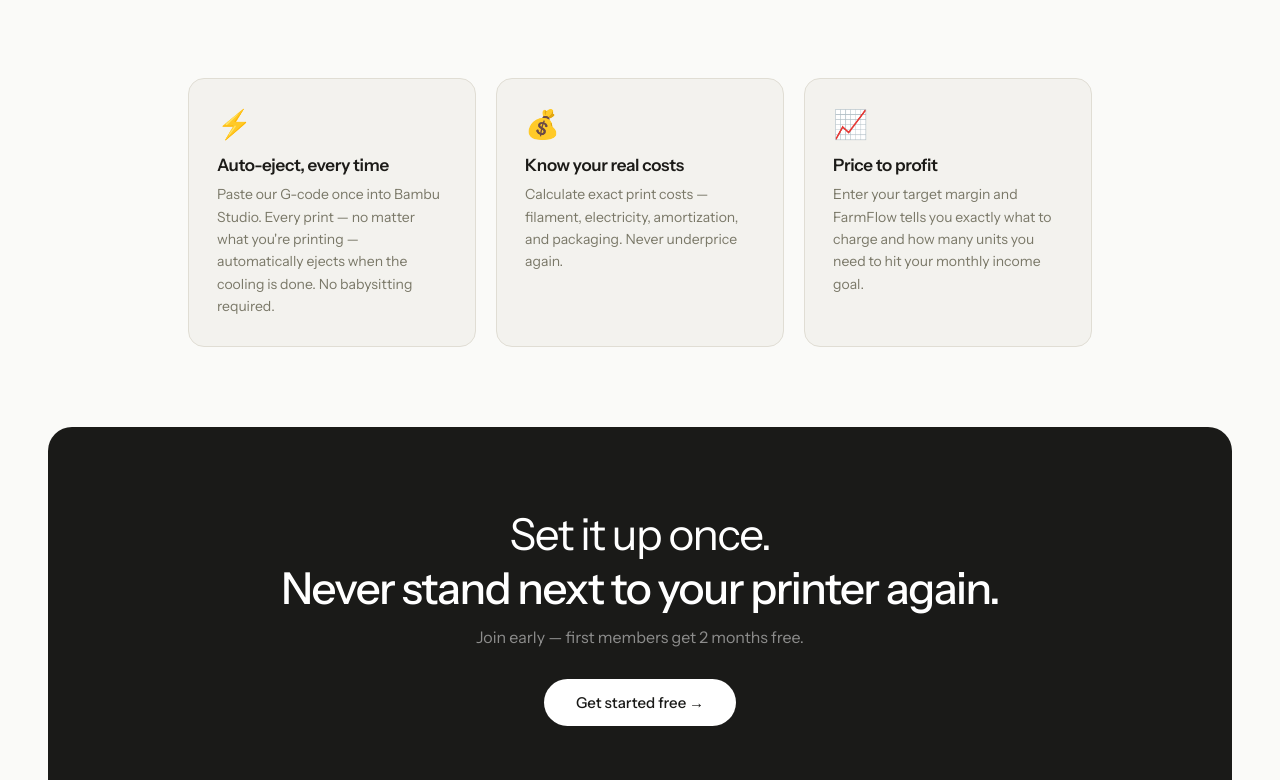
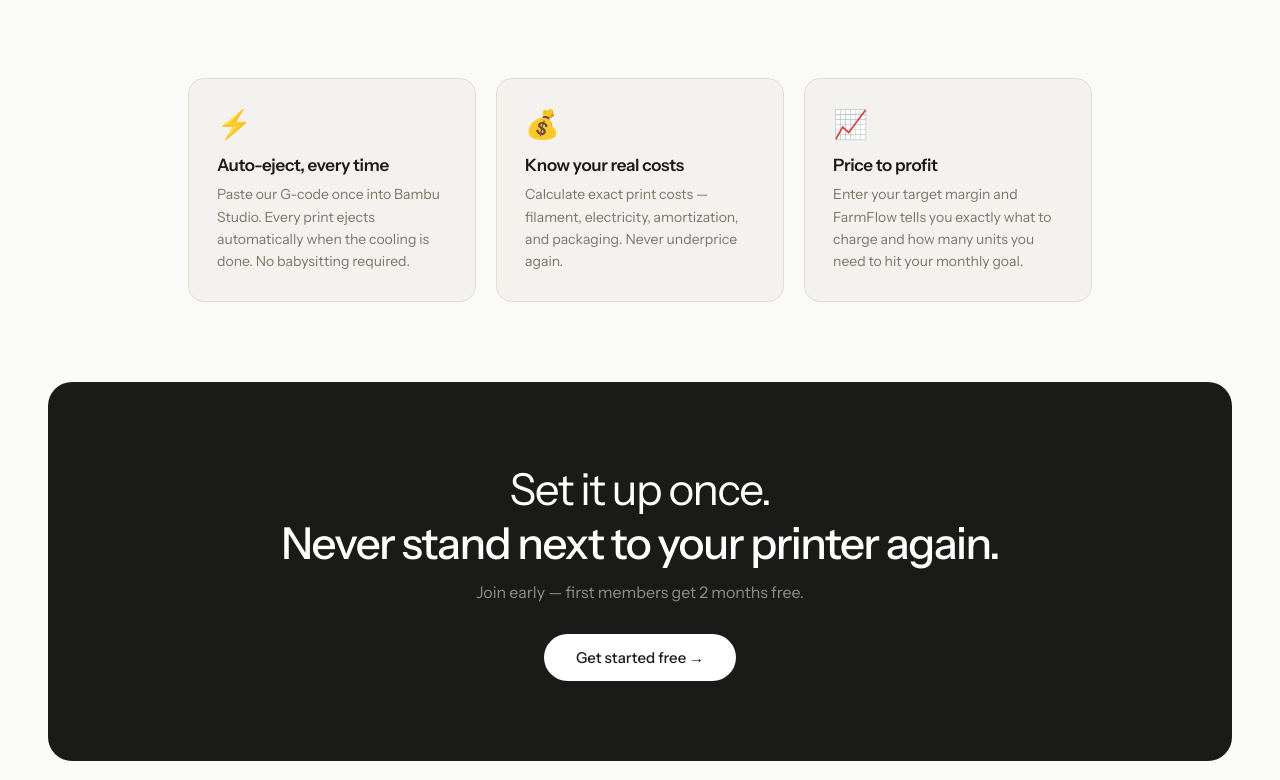
Before and after one commit to Zeljko012/farmflow, a React (Vite) app: page / in a window 1280 px wide. Shown: the part 856-1636 px from the top of the page. Built offline with nearby package versions, Linux system fonts and the light colour scheme; no server answers.

Commit message:
Update Landing.jsx

```diff
--- a/src/pages/Landing.jsx
+++ b/src/pages/Landing.jsx
@@ -5,13 +5,13 @@ export default function Landing() {
   return (
     <div className={styles.page}>
       <nav className={styles.nav}>
-        <div className={styles.logo}>
+        <Link to="/" className={styles.logo}>
           <div className={styles.logoMark}>⚡</div>
           <span>Farm<em>Flow</em></span>
-        </div>
+        </Link>
         <div className={styles.navLinks}>
-          <Link to="/pricing">Pricing</Link>
-          <Link to="/login">Sign in</Link>
+          <Link to="/pricing" className={styles.navPricing}>Pricing</Link>
+          <Link to="/login" className={styles.navSignIn}>Sign in</Link>
           <Link to="/register" className={styles.navCta}>Get started</Link>
         </div>
       </nav>
@@ -42,7 +42,7 @@ export default function Landing() {
         <div className={styles.featureCard}>
           <div className={styles.featureIcon}>⚡</div>
           <h3>Auto-eject, every time</h3>
-          <p>Paste our G-code once into Bambu Studio. Every print — no matter what you're printing — automatically ejects when the cooling is done. No babysitting required.</p>
+          <p>Paste our G-code once into Bambu Studio. Every print ejects automatically when the cooling is done. No babysitting required.</p>
         </div>
         <div className={styles.featureCard}>
           <div className={styles.featureIcon}>💰</div>
@@ -52,7 +52,7 @@ export default function Landing() {
         <div className={styles.featureCard}>
           <div className={styles.featureIcon}>📈</div>
           <h3>Price to profit</h3>
-          <p>Enter your target margin and FarmFlow tells you exactly what to charge and how many units you need to hit your monthly income goal.</p>
+          <p>Enter your target margin and FarmFlow tells you exactly what to charge and how many units you need to hit your monthly goal.</p>
         </div>
       </section>
 
```
